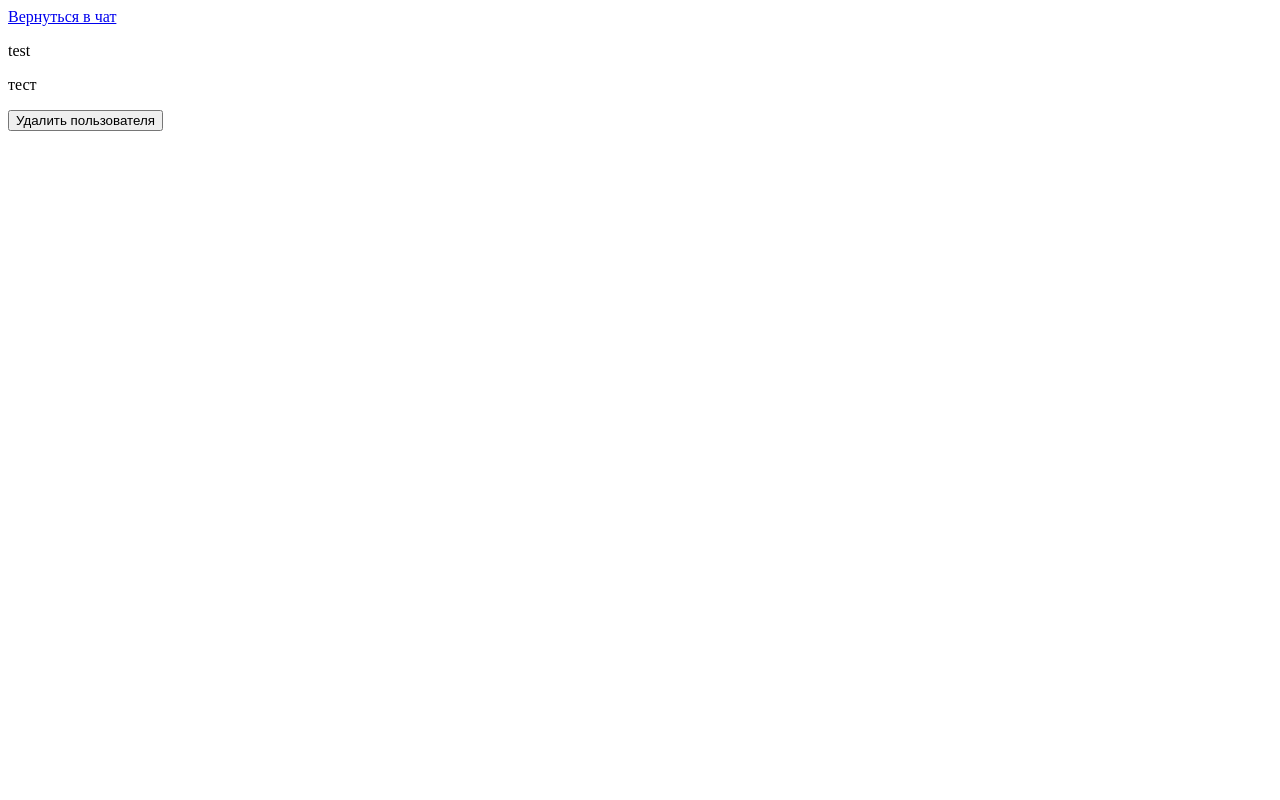
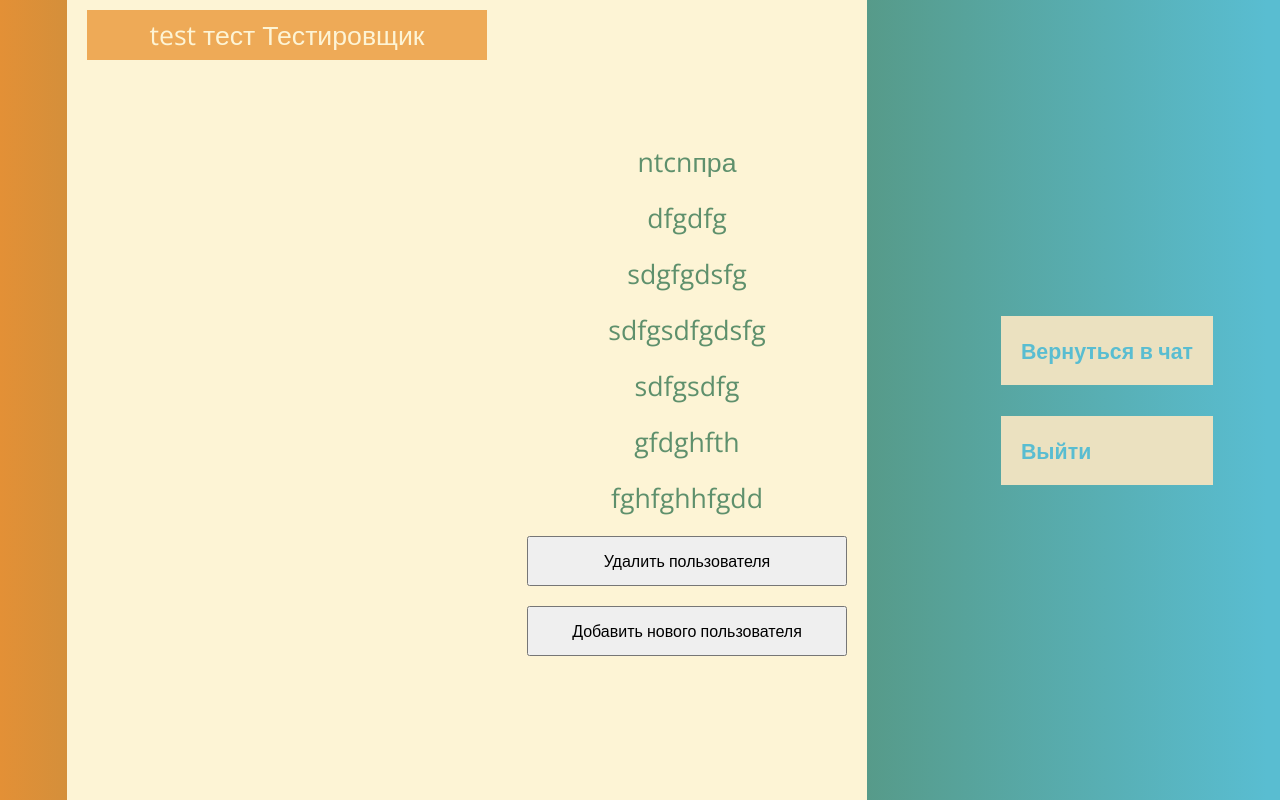
Before and after one commit to CallofMan/order, a PHP site: page /adminpanel.php in a window 1280 px wide. Run offline with PHP 8.4, Linux system fonts and the light colour scheme; a user stored in the database is signed in; data comes from the database, SQL or seed files in the repository.

Commit message:
Страницка админа

```diff
--- /dev/null
+++ b/adminpanel.css
@@ -0,0 +1,110 @@
+@import url('https://fonts.googleapis.com/css?family=Open+Sans&display=swap');
+
+*{
+margin: 0px;
+padding: 0px;
+font-family: 'Open Sans', sans-serif;
+}
+
+a{
+text-decoration: none;
+padding: 20px;
+background-color: rgb(235, 225, 192);
+color: rgb(89,189,209);
+font-weight: bold;
+font-size: 16pt;
+}
+a:hover
+{
+    color: rgb(227,144,54);
+    background-color: rgb(85,135,97);
+}
+
+html{
+height: 100%;
+}
+
+body{
+min-height: 100%;
+background: rgb(227,144,54);
+background: linear-gradient(90deg, rgba(227,144,54,1) 0%, rgba(85,135,97,1) 50%, rgba(89,189,209,1) 99%);
+}
+
+html, body{
+    width: 100%;
+    display: flex;
+    justify-content: space-around;
+    align-items: center;
+    }
+
+#links{
+    display: flex;
+    flex-direction: column;
+    justify-content: space-around;
+    height: 200px;
+}
+
+#info{
+    display: flex;
+    justify-content: space-around;
+    width: 800px;
+    height: 800px;
+    background-color: rgb(253, 244, 213);
+
+}
+
+#infoUser{
+    display: flex;
+    justify-content: center;
+    align-items: center;
+    flex-direction: column;
+    width: 40%
+}
+
+.listUser{
+    width: 50%;
+    display: flex;
+    flex-direction: column;
+}
+
+.listUserBlock{
+    background-color: rgb(238, 170, 87);
+    height: 50px;
+    width: 100%;
+    margin: 10px 0px;
+    color: rgb(253, 244, 213);
+    display: flex;
+    align-items: center;
+    justify-content: center;
+}
+
+p{
+    color: rgba(43, 112, 75, 0.76);
+    font-size: 20pt;
+    margin: 10px 0px;
+}
+.listUserBlock:hover{
+    background-color: rgb(57, 177, 121);
+    color: rgb(255, 239, 194);
+    cursor: pointer;
+}
+
+input{
+    width: 100%;
+    height: 50px;
+    margin: 10px 0px;
+    font-size: 12pt;
+    transition: all 0.2;
+}
+
+input:hover{
+    background-color: rgb(89,189,209);
+    color: rgb(170, 96, 16);
+    transition: all 0.2;
+    cursor: pointer;
+}
+
+#deleteUser:hover{
+    background-color: rgb(148, 62, 62);
+    color: black;
+}
--- a/adminpanel.php
+++ b/adminpanel.php
@@ -19,28 +19,46 @@ if (isset($_GET['deleteUser']))
     <meta charset="UTF-8">
     <meta name="viewport" content="width=device-width, initial-scale=1.0">
     <meta http-equiv="X-UA-Compatible" content="ie=edge">
+    <link rel="stylesheet" href="adminpanel.css">
     <title>Document</title>
 </head>
 <body>
-    <a href="chat.php">Вернуться в чат</a>
-    <div class="users">
-        <?php
-        $usersQuery = mysqli_query($link, "SELECT * FROM users");
 
-        while ($user = mysqli_fetch_row($usersQuery))
-        {
-            $userId = $user[0];
-            $userLogin = $user[1];
-            $userPassword = $user[2];
-            echo "<form action='' method='GET' class='user'>";
-                echo "<p class='userLogin'>$userLogin</p>";
-                echo "<p class='userPassword'>$userPassword</p>";
-                echo "<input type='text' value='$userId' name='idUser' style='display: none;'>";
-                echo "<input type='submit' value='Удалить пользователя' name='deleteUser'>";
-            echo "</form>";
-        }
+    <div id='info'>
+        <div class='listUser'>
+            <?php
+            $usersQuery = mysqli_query($link, "SELECT * FROM users");
 
-        ?>
+            while ($user = mysqli_fetch_assoc($usersQuery))
+            {
+                echo "
+                <div class='user'>
+                    <p class='listUserBlock'>".$user['first_name']." ".$user['second_name']." ".$user['position']."</p>
+                </div>";
+            }
+
+            ?>
+        </div>
+
+        <form id="infoUser">
+            <p>ntcnпра</p>
+            <p>dfgdfg</p>
+            <p>sdgfgdsfg</p>
+            <p>sdfgsdfgdsfg</p>
+            <p>sdfgsdfg</p>
+            <p>gfdghfth</p>
+            <p>fghfghhfgdd</p>
+            <input type="submit" id='deleteUser' name='deleteUser' value='Удалить пользователя'>
+            <input type="submit" id='addUser' name='addUser' value='Добавить нового пользователя'>
+        </form>
     </div>
+
+
+
+    <div id="links">
+        <a href="chat.php">Вернуться в чат</a>
+        <a href="logout.php">Выйти</a>
+    </div>
+
 </body>
 </html>
--- a/connection.php
+++ b/connection.php
@@ -1,3 +1,3 @@
 <?php
-    $link = mysqli_connect('localhost', 'root', '', 'chat');
+    $link = mysqli_connect('localhost', 'root', '', 'chat-practice');
 ?>
```
